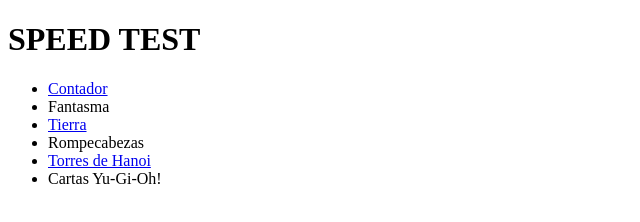
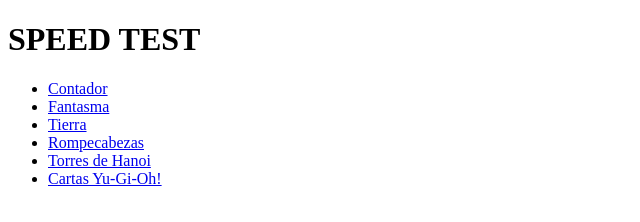
Before and after one commit to Nicole-Benavides/SpeedTest, a plain HTML site: page index.html in a window 1280 px wide. Shown: the whole page, without its empty margins (0-640 px from the left). Drawn offline with Linux system fonts and the light colour scheme.

Commit message:
Enlaces V2

```diff
--- a/index.html
+++ b/index.html
@@ -9,11 +9,11 @@
     <h1>SPEED TEST</h1>
     <ul>
         <li><a href="/1.Count Down - Count Up WorldSkills/index.html">Contador</a></li>
-        <li><a href="/2.Ghost/index.html"></a>Fantasma</li>
+        <li><a href="/2.Ghost/index.html">Fantasma</a></li>
         <li><a href="/5.Tierra - Orbita/index.html">Tierra</a></li>
-        <li><a href="/6.Rompecabezas/index.html"></a>Rompecabezas</li>
+        <li><a href="/6.Rompecabezas/index.html">Rompecabezas</a></li>
         <li><a href="/8.Torres de Hanoi/index.html">Torres de Hanoi</a></li>
-        <li><a href="/9.Cartas Yu Gi Oh/index.html"></a>Cartas Yu-Gi-Oh!</li>
+        <li><a href="/9.Cartas Yu Gi Oh/index.html">Cartas Yu-Gi-Oh!</a></li>
     </ul>
 
 </body>
```
